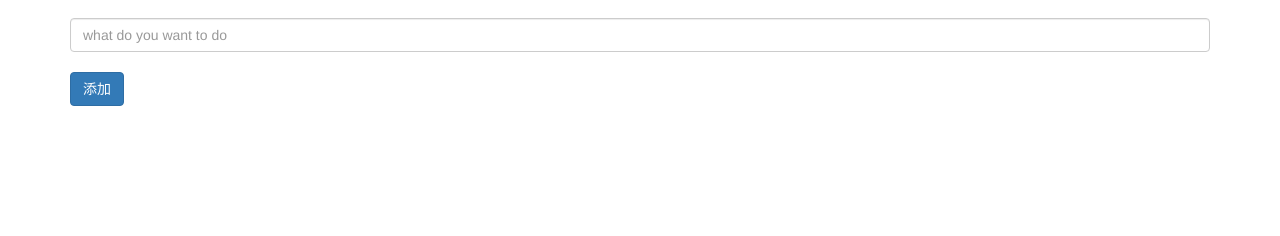
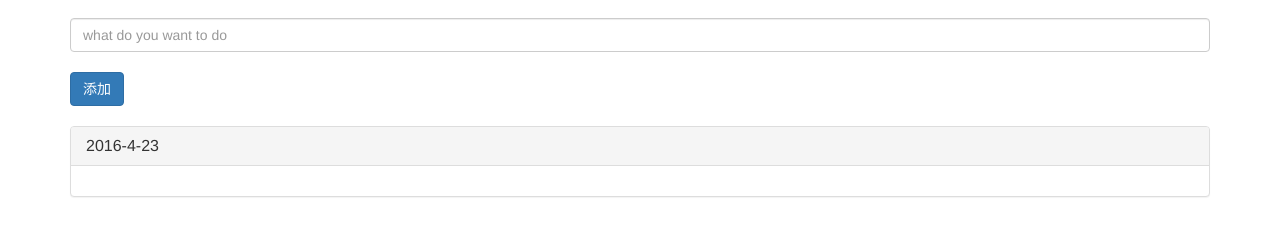
Before and after one commit to Little-Phoenix/angularjs, a plain HTML site: page index.html in a window 1280 px wide. Shown: the part 54-290 px from the top of the page. Drawn offline with Linux system fonts and the light colour scheme.

Commit message:
add date

```diff
--- a/index.html
+++ b/index.html
@@ -27,6 +27,17 @@
           <br>
           <br>
 
+          <div class="panel-group">
+            <div class="panel panel-default" >
+              <div class="panel-heading">
+                <h4 class="panel-title">
+                  <a data-toggle="collapse" data-parent="#accordin" href="#collapseOne">
+                    2016-4-23
+                  </a>
+                </h4>
+              </div>
+              <div id="collapseOne" class="panel-collapse collapse in">
+                <div class="panel-body">
                   <a href="#" class="list-group-item" ng-repeat="onething in todoList | orderBy:'updateTime'">
                     <span ng-show="onething.isDel" class="badge" ng-click="recInfo(onething)">rec</span>
                     <span ng-show="onething.isDel" style="color:#c7c7c7">{{onething.title}}</span>
@@ -34,6 +45,11 @@
                     <span ng-show="onething.isRec" class="badge" ng-click="delInfo(onething)">del</span>
                     <span ng-show="onething.isRec" style="color:black">{{onething.title}}</span>
                   </a>
+                </div>
+              </div>
+            </div>
+          </div>
+
 
         </form>
       </div>
```
Lines whose indentation alone changed are shown as unchanged.
